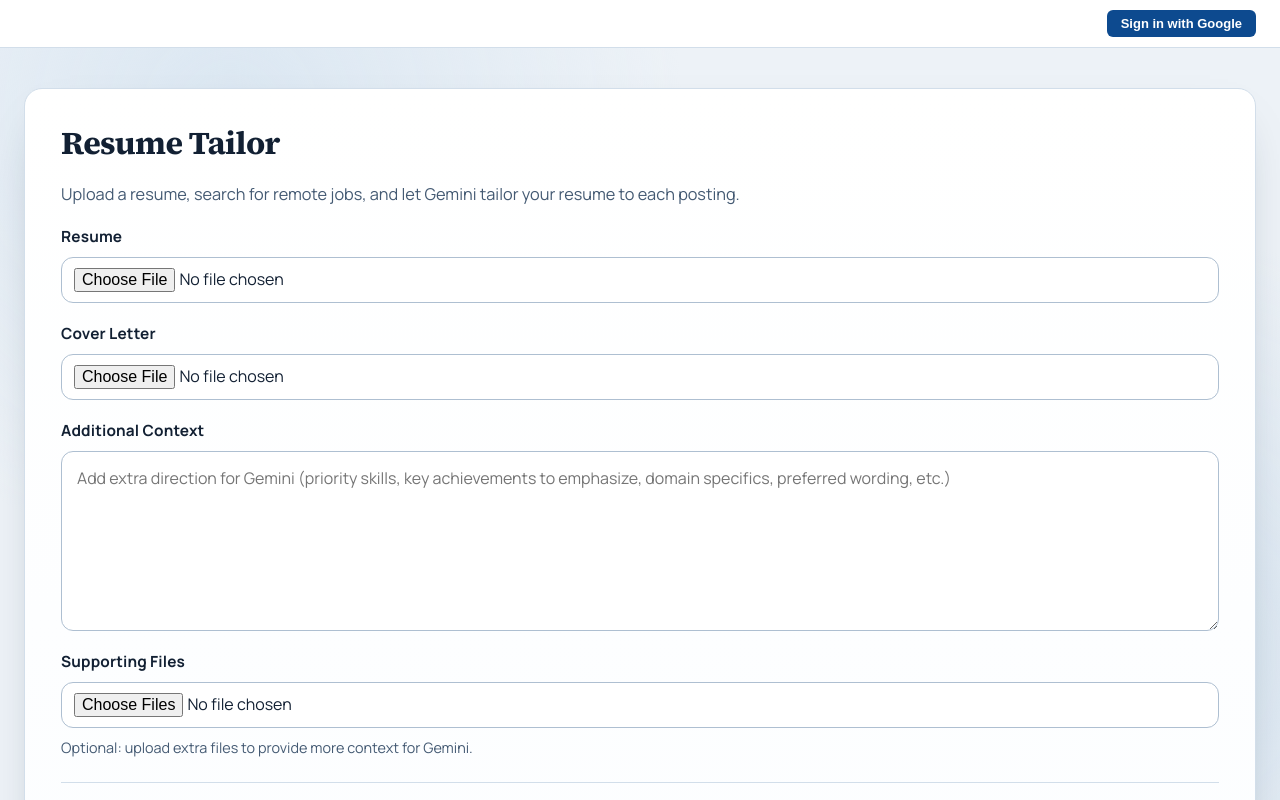
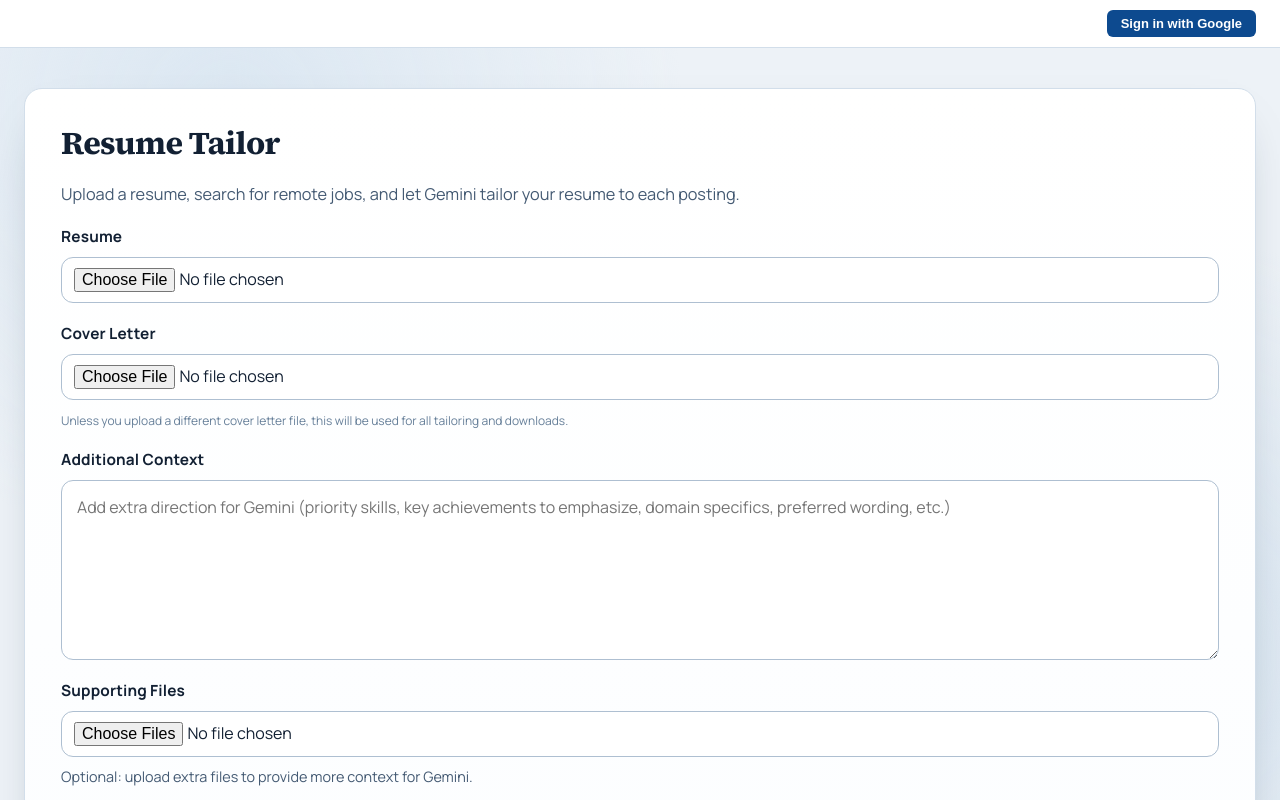
Before and after one commit to alexandergshaw/Resume-Tailor, a Next.js app in the folder hello-world/: page / in a window 1280 px wide. Shown: the top 800 px of the page. Built offline with nearby package versions, Linux system fonts and the light colour scheme; no server answers.

Commit message:
feat: display last uploaded cover letter file information and usage note for user clarity

```diff
--- a/hello-world/app/page.js
+++ b/hello-world/app/page.js
@@ -925,6 +925,14 @@ export default function Home() {
               }
             }}
           />
+          {coverLetterFile && (
+            <div style={{ fontSize: 13, color: "var(--text-secondary)", marginTop: 4 }}>
+              Last uploaded: {coverLetterFile.name}
+            </div>
+          )}
+          <div style={{ fontSize: 12, color: "var(--text-muted)", marginTop: 2 }}>
+            Unless you upload a different cover letter file, this will be used for all tailoring and downloads.
+          </div>
         </div>
 
         <div className={styles.fieldGroup}>
```
